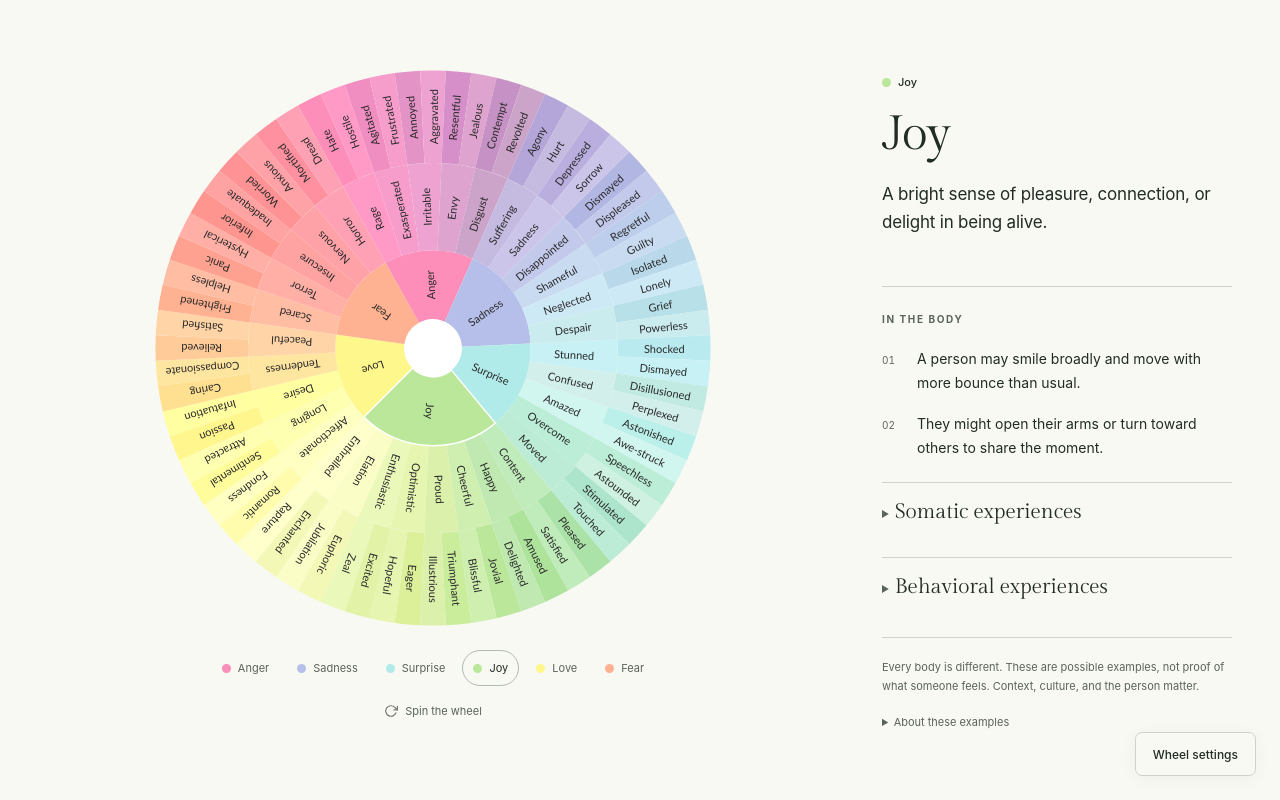
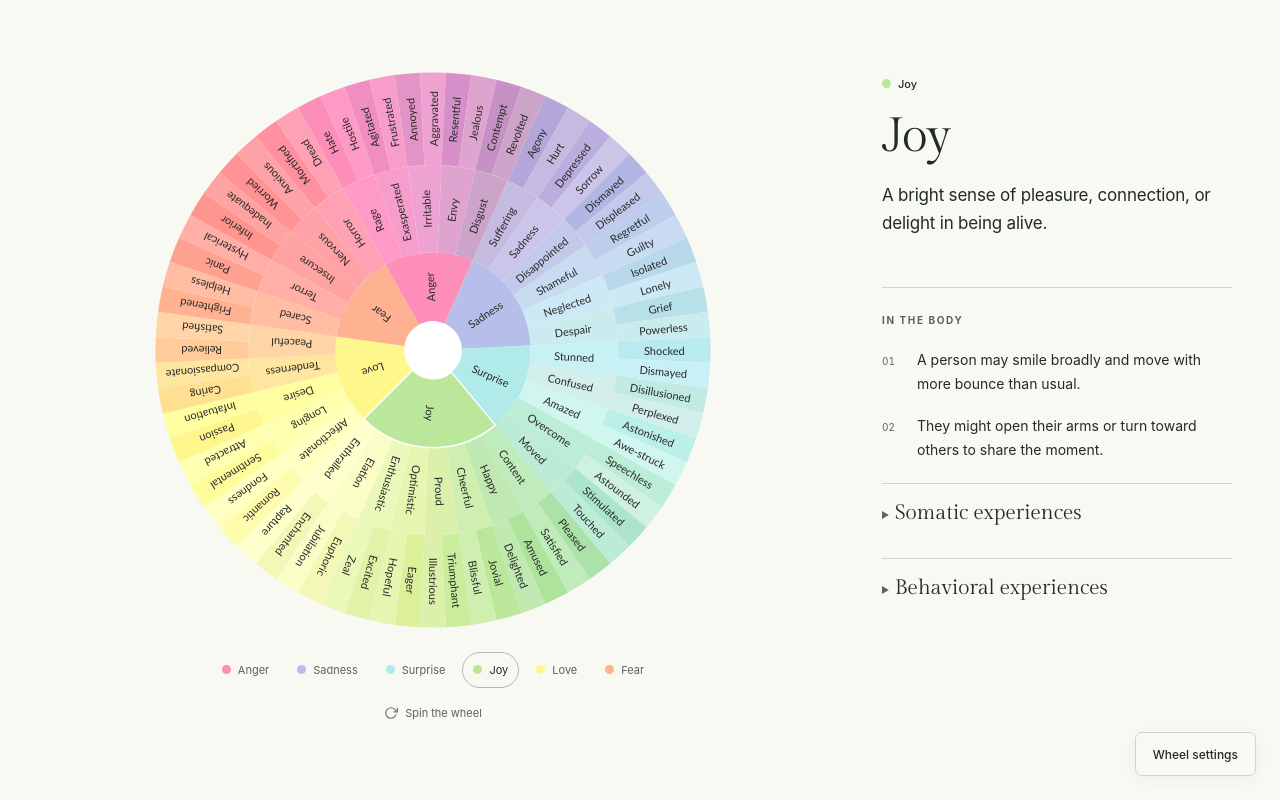
Before and after one commit to juleshaggard/department-of-emotions, a React (Vite) app: page / in a window 1280 px wide. Built offline with nearby package versions, Linux system fonts and the light colour scheme.

Commit message:
Update Site source

```diff
--- a/src/explorer/EmotionExplorer.jsx
+++ b/src/explorer/EmotionExplorer.jsx
@@ -57,17 +57,7 @@ function EmotionDetails({ active, familyColor }) {
         <ExperienceSection title="Somatic experiences" description="Sensations you might notice inside your body." items={active.info.somaticExperiences} />
         <ExperienceSection title="Behavioral experiences" description="Ways someone might act or respond." items={active.info.behavioralExperiences} />
 
-        <p className="context-note">Every body is different. These are possible examples, not proof of what someone feels. Context, culture, and the person matter.</p>
       </div>
-
-      <details className="research-note">
-        <summary>About these examples</summary>
-        <p>Definitions and examples are written for exploration. The wheel groups related words; it does not measure or diagnose an emotional state. Some labels, such as “hysterical,” reflect the original wheel’s wording.</p>
-        <p>Research finds that emotions can have many physical expressions. The examples here are illustrative, not a validated checklist for each word.</p>
-        <a href="https://pubmed.ncbi.nlm.nih.gov/22059517/" target="_blank" rel="noreferrer">Research on emotion and body movement</a>
-        <a href="https://pmc.ncbi.nlm.nih.gov/articles/PMC6640856/" target="_blank" rel="noreferrer">Why context matters when reading expressions</a>
-        <a href="https://pmc.ncbi.nlm.nih.gov/articles/PMC3896150/" target="_blank" rel="noreferrer">Research on felt bodily sensations</a>
-      </details>
     </aside>
   );
 }
--- a/src/explorer/explorer.css
+++ b/src/explorer/explorer.css
@@ -75,11 +75,6 @@
 .experience-section ol { list-style: none; margin: 0; padding: 0; }
 .experience-section li { display: grid; grid-template-columns: 23px 1fr; gap: 12px; align-items: baseline; margin-bottom: 18px; }
 .experience-section li p { margin: 0; font-size: 14px; line-height: 1.7; }
-.context-note { color: var(--muted); font-size: 11px; line-height: 1.7; border-top: 1px solid var(--line); margin: 27px 0 0; padding-top: 20px; }
-.research-note { margin-top: 18px; color: var(--muted); font-size: 11px; line-height: 1.7; }
-.research-note summary { cursor: pointer; width: fit-content; }
-.research-note p { margin: 12px 0; }
-.research-note a { display: block; margin-bottom: 7px; }
 
 @media (min-width: 1500px) {
   .explorer-layout { grid-template-columns: minmax(0, 1fr) 370px; gap: 80px; }
@@ -105,7 +100,6 @@
   .emotion-definition { min-height: 0; max-width: 40ch; }
   .body-language li p { font-size: 15px; }
   .experience-section li p { font-size: 15px; }
-  .context-note, .research-note { font-size: 12px; }
 }
 
 @media (prefers-reduced-motion: reduce) {
```
Also changed, not shown: 2 other files (tests, documents, lock files or other folders).
